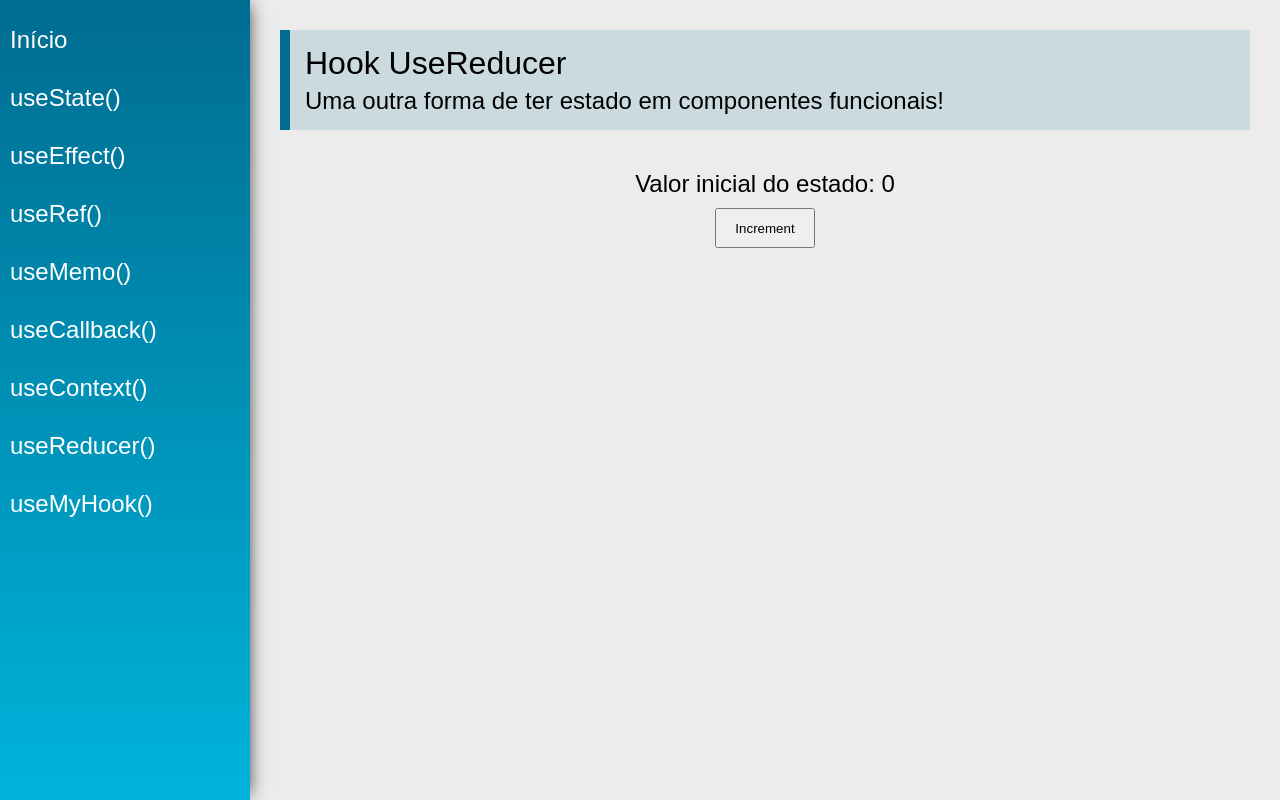
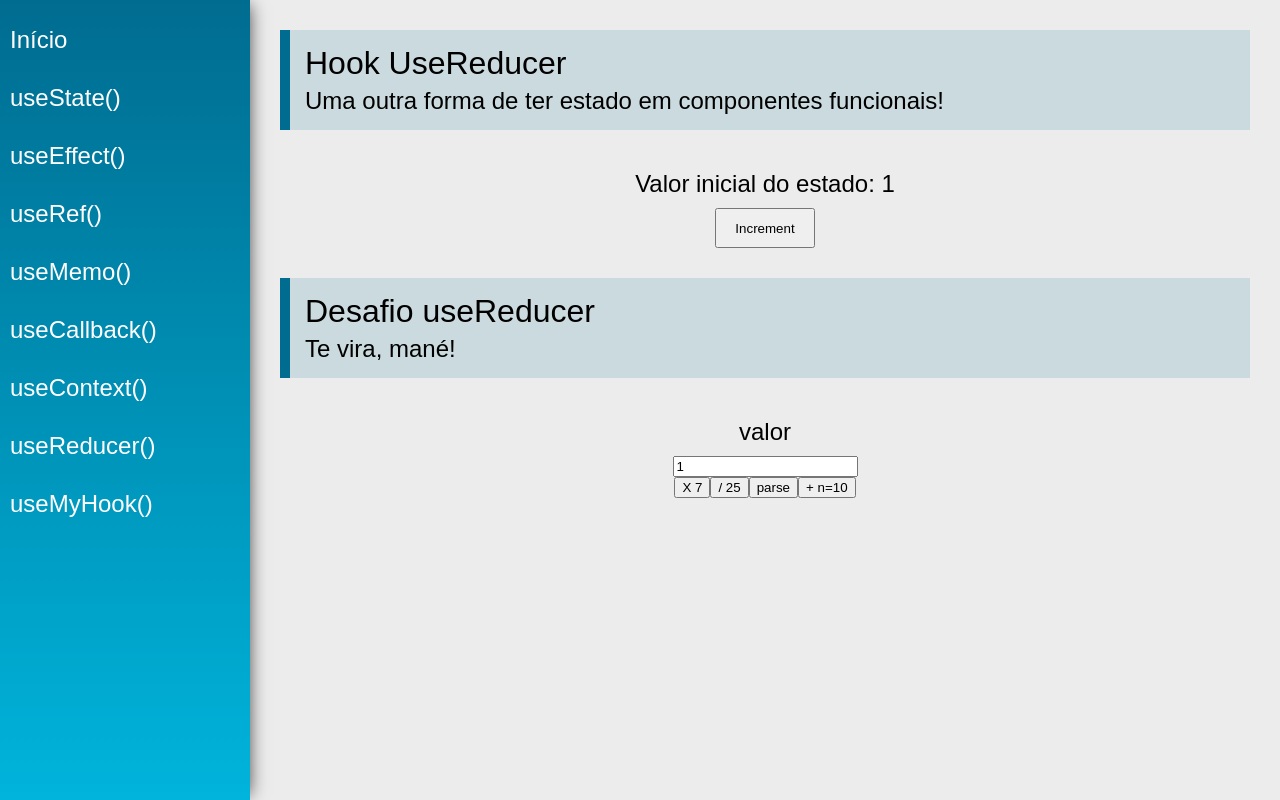
Before and after one commit to CapitaoDAreia/react-redux-course, a React (Create React App) app in the folder 05-hooks/: page /useReducer in a window 1280 px wide. Built offline with nearby package versions, Linux system fonts and the light colour scheme.

Commit message:
SECTION 5: React Hooks - useReducer challenge

```diff
--- a/05-hooks/src/views/examples/UseReducer.tsx
+++ b/05-hooks/src/views/examples/UseReducer.tsx
@@ -34,7 +34,7 @@ type action = {
 
 //Estado inicial a ser servido para o useReducer
 const initialState = {
-  click: 0,
+  click: 1,
   info: "Estado inicial",
 };
 
@@ -45,6 +45,14 @@ function reducer(
 ) {
   switch (action.type) {
     case "increment":
+      return { ...state, click: state.click + action.payload };
+    case "multi7":
+      return { ...state, click: state.click * 7 };
+    case "div25":
+      return { ...state, click: state.click / 25 };
+    case "parseInt":
+      return { ...state, click: (state.click = Math.floor(state.click)) };
+    case "addN":
       return { ...state, click: state.click + action.payload };
     default:
       return state;
@@ -68,7 +76,7 @@ const UseReducer = () => {
         </span>
         <div>
           <button
-            style={{ width: "100px", height: "40px" }}
+            style={{ width: "100px", height: "40px", marginBottom: "30px" }}
             onClick={() => dispatch({ type: "increment", payload: 1 })}
             //A função dispatch é responsável por alterar o estado, recebe um objeto com o tipo da ação e com o payload. O tipo
             //da ação determinará o gerenciamento do estado na função reducer.
@@ -77,6 +85,38 @@ const UseReducer = () => {
           </button>
         </div>
       </div>
+
+      {/*
+          Criar ação para multiplicar por 7
+          Criar ação para dividir o numero por 25
+          Criar ação para fazer parser do número para inteiro
+          Criar ação para adicionar um número N
+
+      */}
+      <PageTitle title="Desafio useReducer" subtitle="Te vira, mané!" />
+      <div className="center">
+        <span style={{ marginBottom: "10px", fontSize: "1.5rem" }}>valor</span>
+        <div>
+          <input readOnly type="text" value={state.click} />
+          <div>
+            <button onClick={() => dispatch({ type: "multi7", payload: 0 })}>
+              X 7
+            </button>
+
+            <button onClick={() => dispatch({ type: "div25", payload: 0 })}>
+              / 25
+            </button>
+
+            <button onClick={() => dispatch({ type: "parseInt", payload: 0 })}>
+              parse
+            </button>
+
+            <button onClick={() => dispatch({ type: "addN", payload: 10 })}>
+              + n=10
+            </button>
+          </div>
+        </div>
+      </div>
     </div>
   );
 };
```
